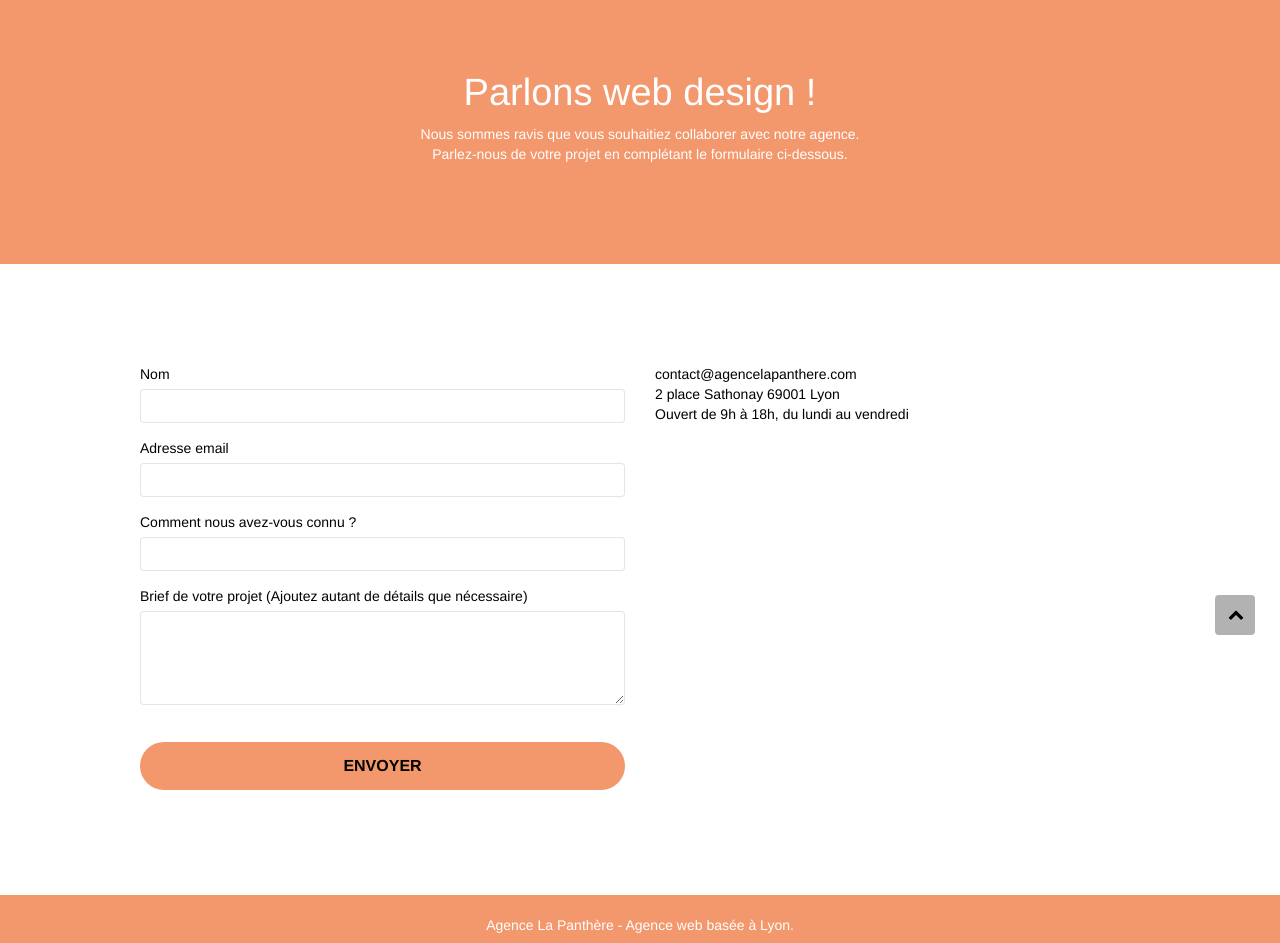
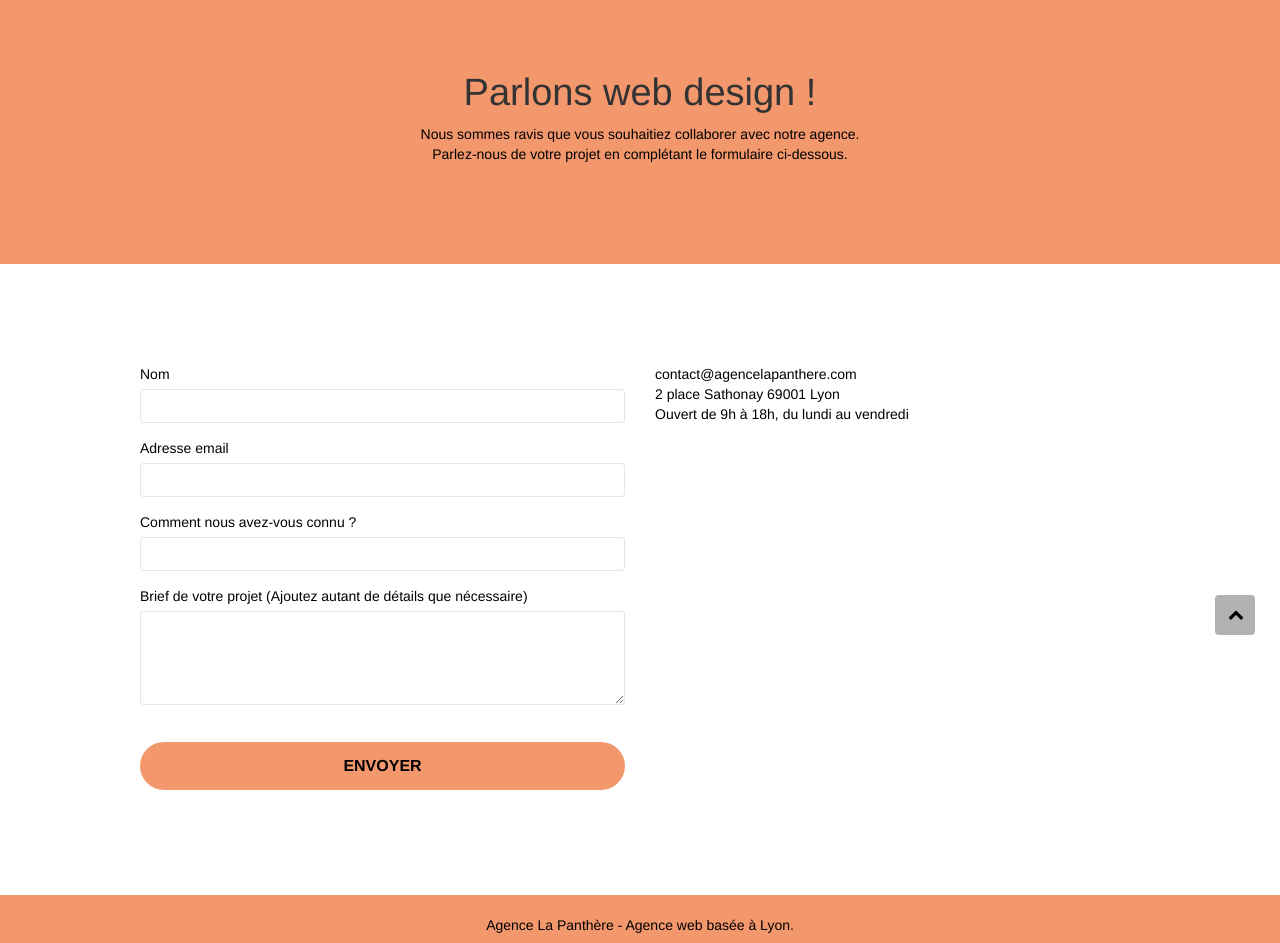
Before and after one commit to RemyBreton/La-panth-re, a plain HTML site: page contact.html in a window 1280 px wide. Shown: the part 140-1083 px from the top of the page. Drawn offline with Linux system fonts and the light colour scheme.

Commit message:
modification couleur accessibilité page contact

```diff
--- a/contact.html
+++ b/contact.html
@@ -67,10 +67,10 @@
 			<div class="container bloc-lg">
 				<div class="row">
 					<div class="col-sm-12">
-						<h1 class="text-center hero-bloc-text tc-white">
+						<h1 class="text-center hero-bloc-text black">
 							Parlons web design !
 						</h1>
-						<p class="text-center mg-lg tc-white tight-width-whitespace">
+						<p class="text-center mg-lg tight-width-whitespace black">
 							Nous sommes ravis que vous souhaitiez collaborer avec notre agence.<br>
 							Parlez-nous de votre projet en complétant le formulaire ci-dessous.
 						</p>
@@ -140,7 +140,7 @@
 			<div class="container bloc-sm">
 				<div class="row">
 					<div class="col-sm-12">
-						<p class="text-center white">
+						<p class="text-center black">
 							Agence La Panthère - Agence web basée à Lyon.<br>
 						</p>
 						<div class="row row-no-gutters social">
```
